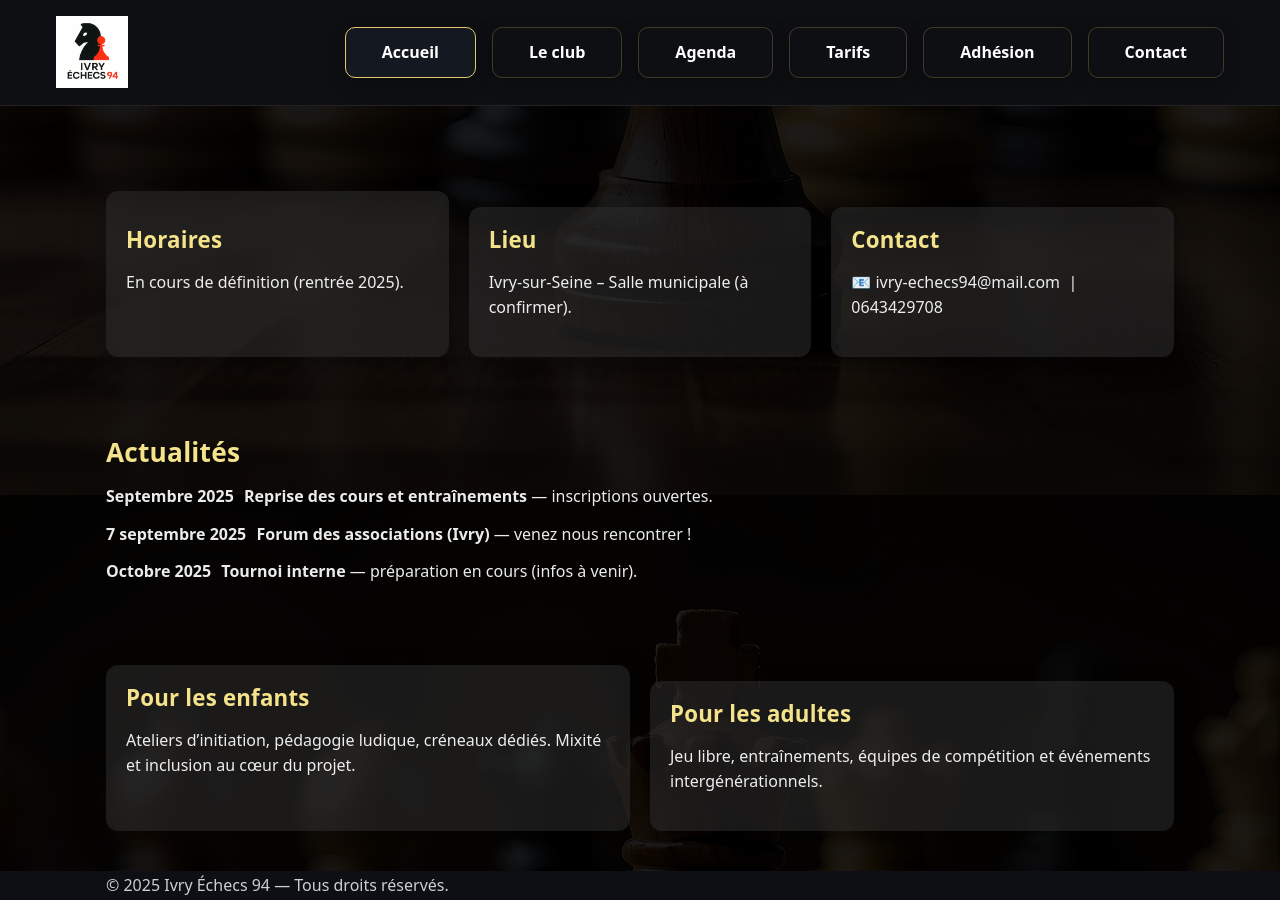
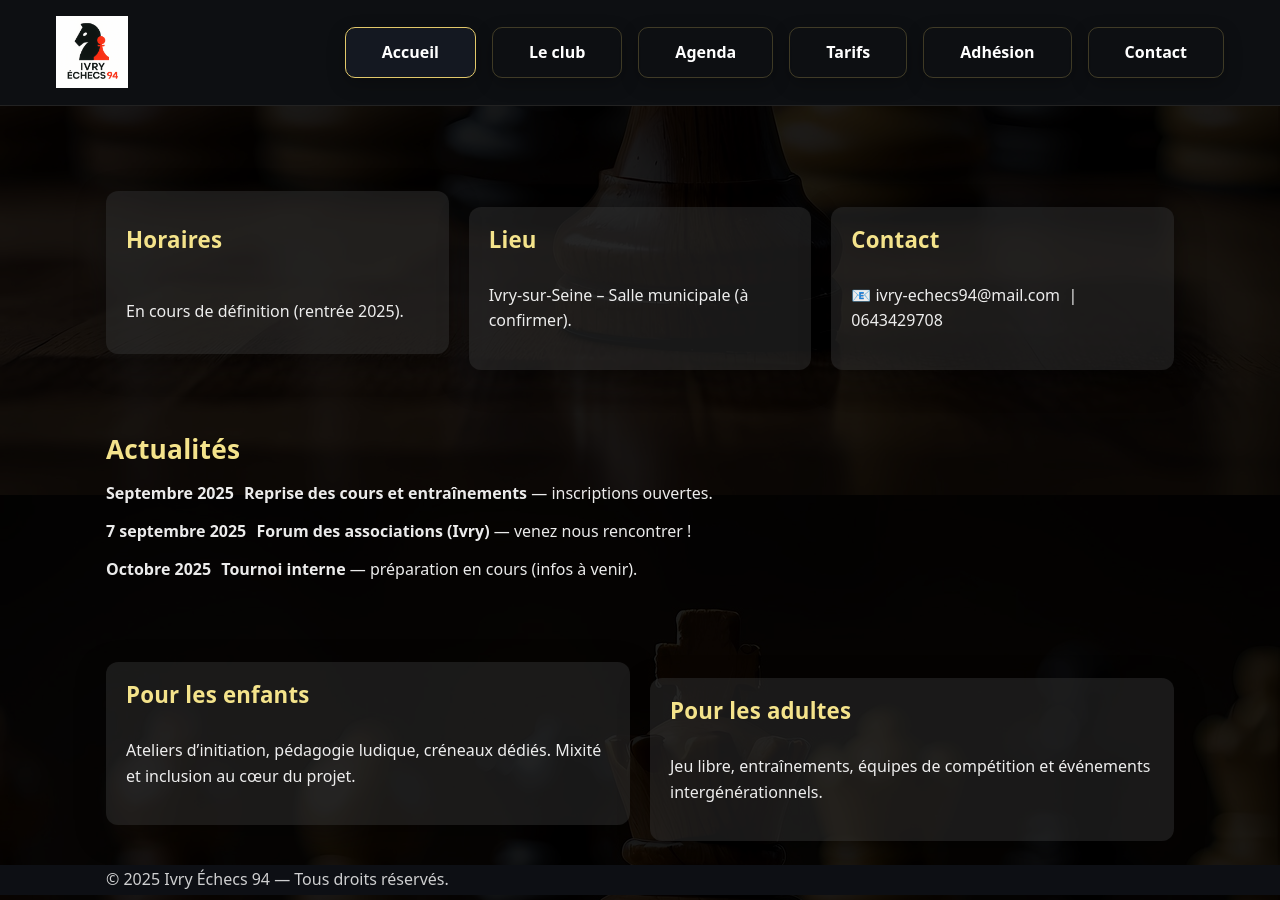
Before and after one commit to Nelwyn64/ivry-echecs-94, a Jekyll site: the page built from index.html, in a window 1280 px wide and 900 px high, scrolled down 465 px. Built offline with Jekyll 4.4.1, drawn with Linux system fonts in a browser that asks for light colours.

Commit message:
Uniformisation des hauteurs des encadrés (Horaires, Lieu, etc.) avec align-items: stretch et correction des marges

```diff
--- a/css/styles.css
+++ b/css/styles.css
@@ -288,3 +288,16 @@
 
 /* Si tu veux un peu plus grand, remplace par 2.7rem ou utilise une taille fluide : */
 /* font-size: clamp(28px, 3.2vw, 42px); */
+
+/* Étire toutes les cartes à la même hauteur dans une grille */
+.grid { align-items: stretch; }               /* les cellules de grid s'étirent */
+.grid .card { display: flex; flex-direction: column; height: 100%; }
+
+/* Évite l'espace en trop dû aux marges internes */
+.card > *:first-child { margin-top: 0; }
+.card > *:last-child  { margin-bottom: 0; }
+.card ul { margin: 0; padding-left: 1.1em; }
+.card li { margin: 4px 0; }
+
+/* Si tu as des "spacers" inline, neutralise-les dans les cartes */
+.card p[style*="margin"] { margin: 8px 0 !important; }
```
